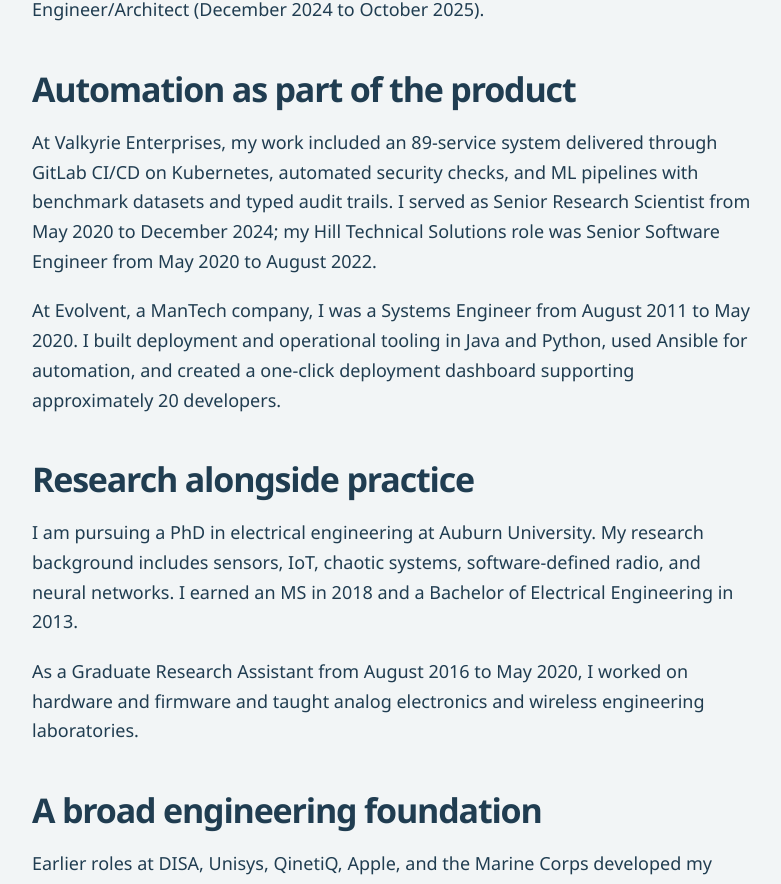
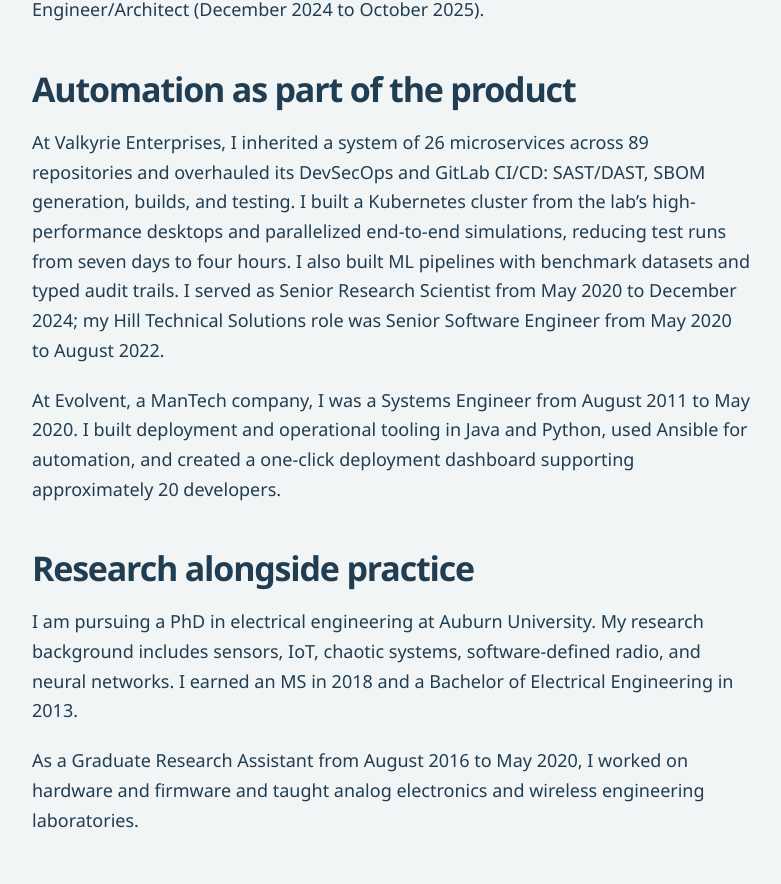
Before and after one commit to markuskreitzer/kreitzer-dot-dev, a Next.js app: page /about in a window 1280 px wide. Shown: the part 798-1682 px from the top of the page, without its empty margins (198-979 px from the left). Built offline with nearby package versions, Linux system fonts and the light colour scheme; no server answers.

Commit message:
Correct system scale and credit DevSecOps and simulation testing work

```diff
--- a/app/about/page.tsx
+++ b/app/about/page.tsx
@@ -41,10 +41,13 @@
         <section>
           <h2>Automation as part of the product</h2>
           <p>
-            At Valkyrie Enterprises, my work included an 89-service system
-            delivered through GitLab CI/CD on Kubernetes, automated security
-            checks, and ML pipelines with benchmark datasets and typed audit
-            trails. I served as Senior Research Scientist from May 2020 to
+            At Valkyrie Enterprises, I inherited a system of 26 microservices
+            across 89 repositories and overhauled its DevSecOps and GitLab CI/CD:
+            SAST/DAST, SBOM generation, builds, and testing. I built a Kubernetes
+            cluster from the lab’s high-performance desktops and parallelized
+            end-to-end simulations, reducing test runs from seven days to four
+            hours. I also built ML pipelines with benchmark datasets and typed
+            audit trails. I served as Senior Research Scientist from May 2020 to
             December 2024; my Hill Technical Solutions role was Senior Software
             Engineer from May 2020 to August 2022.
           </p>
--- a/app/page.tsx
+++ b/app/page.tsx
@@ -58,11 +58,15 @@
             </p>
             <ul>
               <li>
-                GitLab CI/CD and Kubernetes delivery for an{" "}
-                <strong>89-service system</strong>.
+                DevSecOps and CI/CD overhaul for an inherited system of{" "}
+                <strong>26 microservices across 89 repositories</strong>.
               </li>
               <li>
-                Secure container builds, automated checks, and SBOM generation.
+                SAST/DAST, SBOM generation, automated builds, and testing.
+              </li>
+              <li>
+                A Kubernetes cluster built from lab desktops, with parallel
+                simulations reducing end-to-end test runs from <strong>seven days to four hours</strong>.
               </li>
               <li>
                 A one-click deployment dashboard supporting{" "}
```
